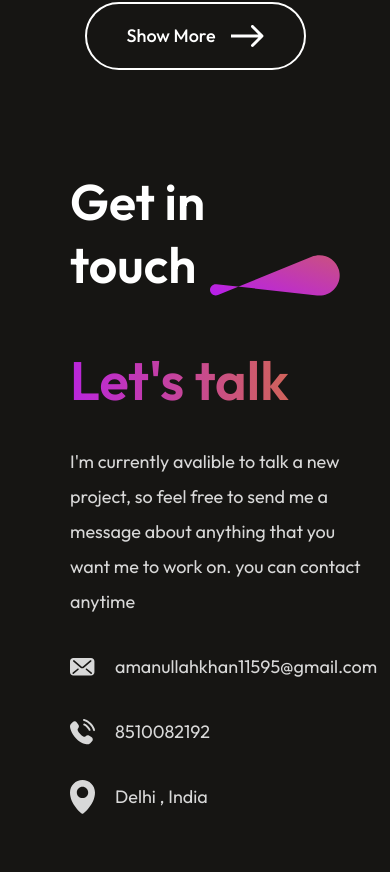
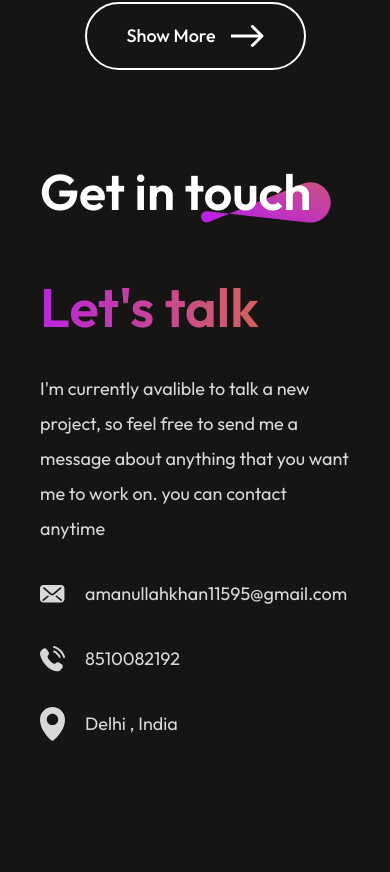
Before and after one commit to khanaman11/Amaan-portfolio, a React (Vite) app: page / in a window 390 px wide. Shown: the part 7352-8224 px from the top of the page. Built offline with nearby package versions, Linux system fonts and the light colour scheme; no server answers.

Commit message:
last commit

```diff
--- a/src/Components/Contact/Contact.css
+++ b/src/Components/Contact/Contact.css
@@ -113,7 +113,7 @@
 @media(max-width:768px){
     .contact{
         gap: 50px;
-        margin: 50px 70px;
+        margin: 40px;
         align-items: start;
     }
     .contact-title h3{
```
